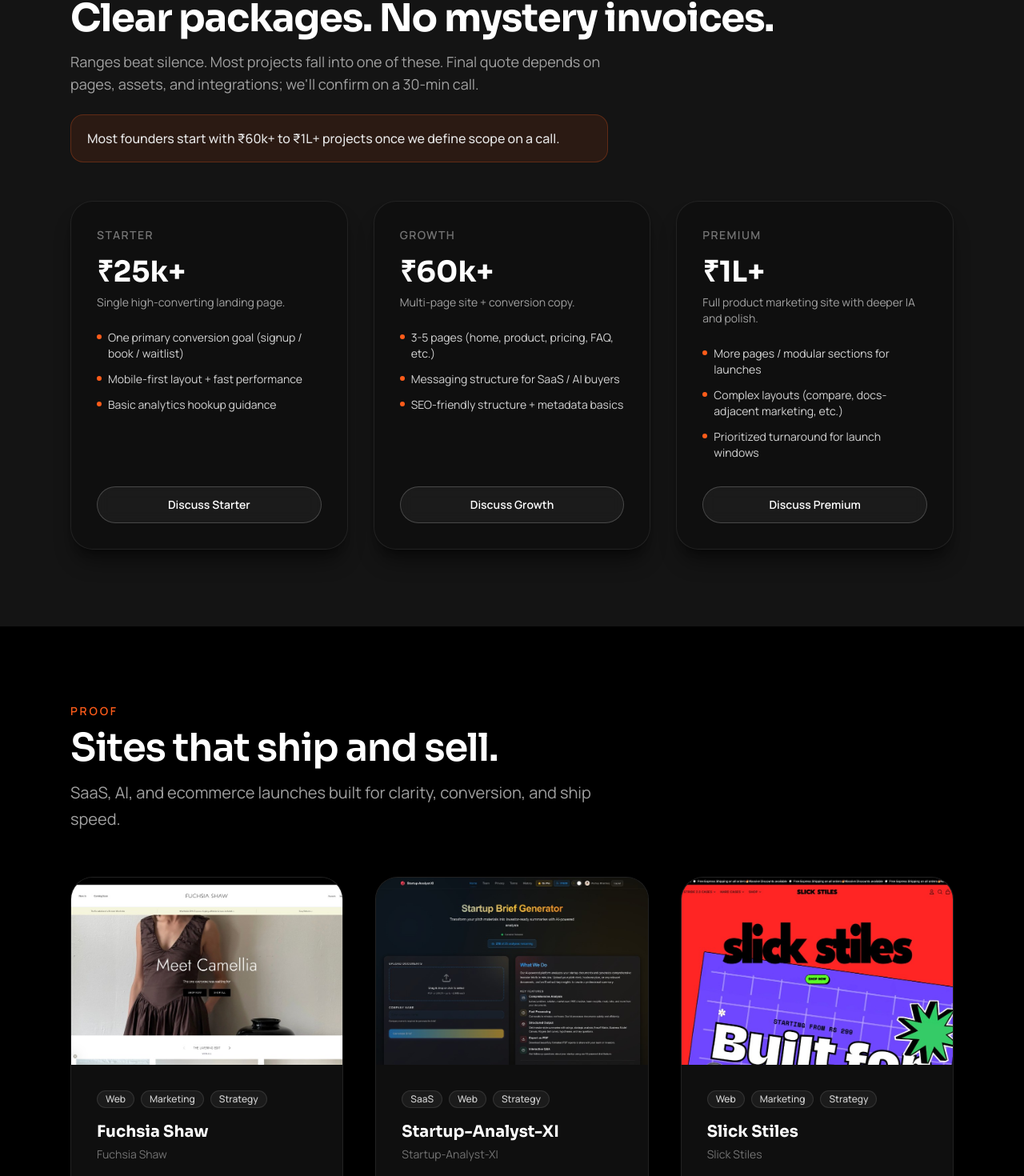
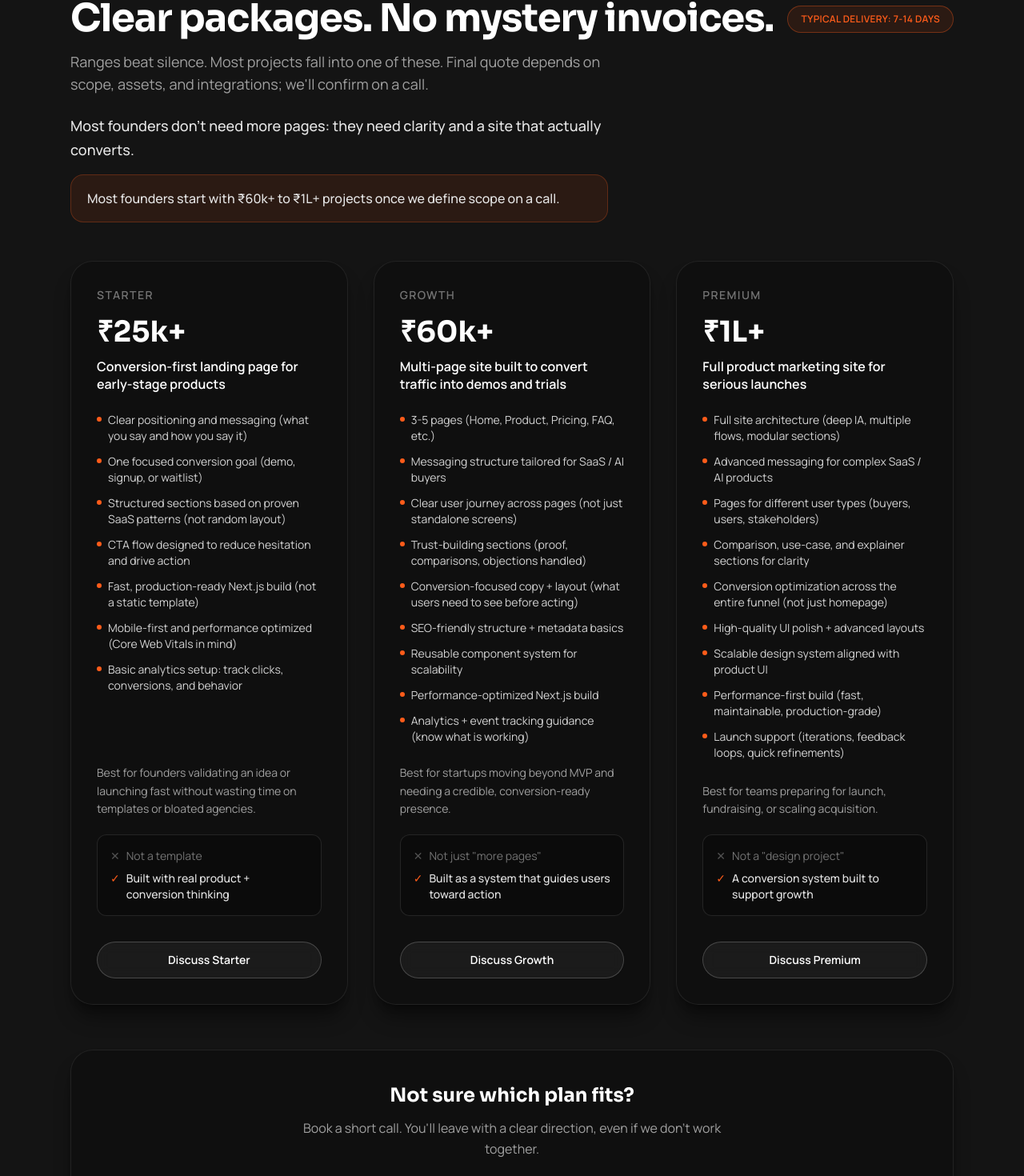
Before and after one commit to akshayBhardwaj23/big-mango-studio, a Next.js app: page / in a window 1280 px wide. Shown: the part 5012-6482 px from the top of the page at 80% size. Built offline with nearby package versions, Linux system fonts and the light colour scheme; no server answers.

Commit message:
Refactor PricingSection component to improve layout and clarity, updating pricing tier descriptions to emphasize conversion-focused messaging. Introduce differentiation details for each tier and add a call-to-action for booking consultations.

```diff
--- a/src/components/PricingSection.tsx
+++ b/src/components/PricingSection.tsx
@@ -1,4 +1,5 @@
 import { ButtonLink } from "@/components/ButtonLink";
+import { bookConversionPlan } from "@/content/cta";
 import { pricingTiers } from "@/content/pricing";
 import { mailtoLink } from "@/content/site";
 
@@ -9,18 +10,29 @@ export function PricingSection() {
       className="scroll-mt-24 bg-[var(--surface-muted)] py-16 sm:py-24"
     >
       <div className="mx-auto max-w-6xl px-4 sm:px-6">
+        <div className="flex flex-col gap-4 sm:flex-row sm:items-start sm:justify-between">
+          <div>
             <p className="text-sm font-semibold uppercase tracking-[0.2em] text-[var(--accent)]">
               Pricing
             </p>
             <h2 className="mt-3 font-[family-name:var(--font-display)] text-3xl font-bold tracking-tight text-white sm:text-4xl md:text-5xl">
               Clear packages. No mystery invoices.
             </h2>
+          </div>
+          <p className="shrink-0 rounded-full border border-[var(--accent)]/35 bg-[var(--accent)]/10 px-4 py-2 text-center text-xs font-semibold uppercase tracking-wide text-[var(--accent)] sm:mt-10 sm:text-left">
+            Typical delivery: 7-14 days
+          </p>
+        </div>
         <p className="mt-4 max-w-2xl text-lg text-neutral-400">
-          Ranges beat silence. Most projects fall into one of these. Final
-          quote depends on pages, assets, and integrations; we&apos;ll confirm on
-          a 30-min call.
+          Ranges beat silence. Most projects fall into one of these. Final quote
+          depends on scope, assets, and integrations; we&apos;ll confirm on a
+          call.
         </p>
-        <p className="mt-6 max-w-2xl rounded-2xl border border-[var(--accent)]/25 bg-[var(--accent)]/10 px-5 py-4 text-base font-medium leading-relaxed text-neutral-200">
+        <p className="mt-6 max-w-2xl text-lg font-medium leading-relaxed text-neutral-200">
+          Most founders don&apos;t need more pages: they need clarity and a site
+          that actually converts.
+        </p>
+        <p className="mt-4 max-w-2xl rounded-2xl border border-[var(--accent)]/25 bg-[var(--accent)]/10 px-5 py-4 text-base font-medium leading-relaxed text-neutral-200">
           Most founders start with ₹60k+ to ₹1L+ projects once we define scope on
           a call.
         </p>
@@ -36,7 +48,9 @@ export function PricingSection() {
               <p className="mt-4 font-[family-name:var(--font-display)] text-4xl font-bold text-white">
                 {tier.price}
               </p>
-              <p className="mt-2 text-sm text-neutral-400">{tier.description}</p>
+              <p className="mt-3 text-base font-semibold leading-snug text-white">
+                {tier.headline}
+              </p>
               <ul className="mt-6 flex-1 space-y-3 text-sm text-neutral-300">
                 {tier.bullets.map((b) => (
                   <li key={b} className="flex gap-2">
@@ -45,6 +59,27 @@ export function PricingSection() {
                   </li>
                 ))}
               </ul>
+              <p className="mt-6 text-sm leading-relaxed text-neutral-400">
+                {tier.bestFor}
+              </p>
+              <div className="mt-5 space-y-2 rounded-xl border border-white/10 bg-black/25 p-4 text-sm">
+                {tier.differentiation.avoid.map((line) => (
+                  <p key={line} className="flex gap-2 text-neutral-500">
+                    <span className="select-none text-neutral-600" aria-hidden>
+                      ✕
+                    </span>
+                    <span>{line}</span>
+                  </p>
+                ))}
+                {tier.differentiation.embrace.map((line) => (
+                  <p key={line} className="flex gap-2 font-medium text-neutral-200">
+                    <span className="select-none text-[var(--accent)]" aria-hidden>
+                      ✓
+                    </span>
+                    <span>{line}</span>
+                  </p>
+                ))}
+              </div>
               <ButtonLink
                 href={mailtoLink(
                   `Big Mango Studio: Pricing question (${tier.name})`,
@@ -57,6 +92,23 @@ export function PricingSection() {
             </article>
           ))}
         </div>
+
+        <div className="mt-14 rounded-[1.75rem] border border-white/[0.08] bg-[var(--surface-elevated)] p-8 text-center shadow-xl shadow-black/40 sm:p-10">
+          <p className="font-[family-name:var(--font-display)] text-xl font-bold text-white sm:text-2xl">
+            Not sure which plan fits?
+          </p>
+          <p className="mx-auto mt-3 max-w-xl text-base leading-relaxed text-neutral-400">
+            Book a short call. You&apos;ll leave with a clear direction, even if
+            we don&apos;t work together.
+          </p>
+          <ButtonLink
+            href={mailtoLink(bookConversionPlan.mailSubject)}
+            variant="primary"
+            className="mt-8 inline-flex px-10 py-3.5 text-base"
+          >
+            {bookConversionPlan.label}
+          </ButtonLink>
+        </div>
       </div>
     </section>
   );
--- a/src/content/pricing.ts
+++ b/src/content/pricing.ts
@@ -1,40 +1,85 @@
+export type PricingDifferentiation = {
+  /** Lines framed as what this is not */
+  avoid: string[];
+  /** Lines framed as what this is */
+  embrace: string[];
+};
+
 export type PricingTier = {
   name: string;
   /** Display price (ranges are fine) */
   price: string;
-  description: string;
+  /** Outcome-first headline under the price */
+  headline: string;
+  /** Who this tier fits */
+  bestFor: string;
   bullets: string[];
+  differentiation: PricingDifferentiation;
 };
 
 export const pricingTiers: PricingTier[] = [
   {
     name: "Starter",
     price: "₹25k+",
-    description: "Single high-converting landing page.",
+    headline: "Conversion-first landing page for early-stage products",
+    bestFor:
+      "Best for founders validating an idea or launching fast without wasting time on templates or bloated agencies.",
     bullets: [
-      "One primary conversion goal (signup / book / waitlist)",
-      "Mobile-first layout + fast performance",
-      "Basic analytics hookup guidance",
+      "Clear positioning and messaging (what you say and how you say it)",
+      "One focused conversion goal (demo, signup, or waitlist)",
+      "Structured sections based on proven SaaS patterns (not random layout)",
+      "CTA flow designed to reduce hesitation and drive action",
+      "Fast, production-ready Next.js build (not a static template)",
+      "Mobile-first and performance optimized (Core Web Vitals in mind)",
+      "Basic analytics setup: track clicks, conversions, and behavior",
     ],
+    differentiation: {
+      avoid: ["Not a template"],
+      embrace: ["Built with real product + conversion thinking"],
+    },
   },
   {
     name: "Growth",
     price: "₹60k+",
-    description: "Multi-page site + conversion copy.",
+    headline: "Multi-page site built to convert traffic into demos and trials",
+    bestFor:
+      "Best for startups moving beyond MVP and needing a credible, conversion-ready presence.",
     bullets: [
-      "3-5 pages (home, product, pricing, FAQ, etc.)",
-      "Messaging structure for SaaS / AI buyers",
+      "3-5 pages (Home, Product, Pricing, FAQ, etc.)",
+      "Messaging structure tailored for SaaS / AI buyers",
+      "Clear user journey across pages (not just standalone screens)",
+      "Trust-building sections (proof, comparisons, objections handled)",
+      "Conversion-focused copy + layout (what users need to see before acting)",
       "SEO-friendly structure + metadata basics",
+      "Reusable component system for scalability",
+      "Performance-optimized Next.js build",
+      "Analytics + event tracking guidance (know what is working)",
     ],
+    differentiation: {
+      avoid: ['Not just "more pages"'],
+      embrace: ["Built as a system that guides users toward action"],
+    },
   },
   {
     name: "Premium",
     price: "₹1L+",
-    description: "Full product marketing site with deeper IA and polish.",
+    headline: "Full product marketing site for serious launches",
+    bestFor:
+      "Best for teams preparing for launch, fundraising, or scaling acquisition.",
     bullets: [
-      "More pages / modular sections for launches",
-      "Complex layouts (compare, docs-adjacent marketing, etc.)",
-      "Prioritized turnaround for launch windows",
+      "Full site architecture (deep IA, multiple flows, modular sections)",
+      "Advanced messaging for complex SaaS / AI products",
+      "Pages for different user types (buyers, users, stakeholders)",
+      "Comparison, use-case, and explainer sections for clarity",
+      "Conversion optimization across the entire funnel (not just homepage)",
+      "High-quality UI polish + advanced layouts",
+      "Scalable design system aligned with product UI",
+      "Performance-first build (fast, maintainable, production-grade)",
+      "Launch support (iterations, feedback loops, quick refinements)",
     ],
+    differentiation: {
+      avoid: ['Not a "design project"'],
+      embrace: ["A conversion system built to support growth"],
+    },
   },
 ];
```
Lines whose indentation alone changed are shown as unchanged.
